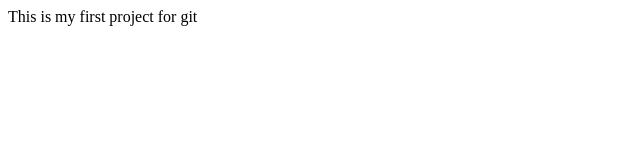
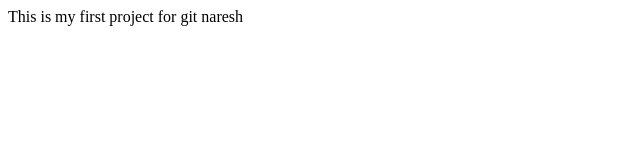
Before and after one commit to naresh699/my-first-git-proejct, a plain HTML site: page index.html in a window 1280 px wide. Shown: the full height of the page, 0-640 px from the left. Drawn offline with Linux system fonts and the light colour scheme.

Commit message:
new files added

```diff
--- a/index.html
+++ b/index.html
@@ -5,6 +5,6 @@
 	<title>Document</title>
 </head>
 <body>
-	This is my first project for git
+	This is my first project for git naresh
 </body>
 </html>
```
Also changed, not shown: naresh.txt (added).
